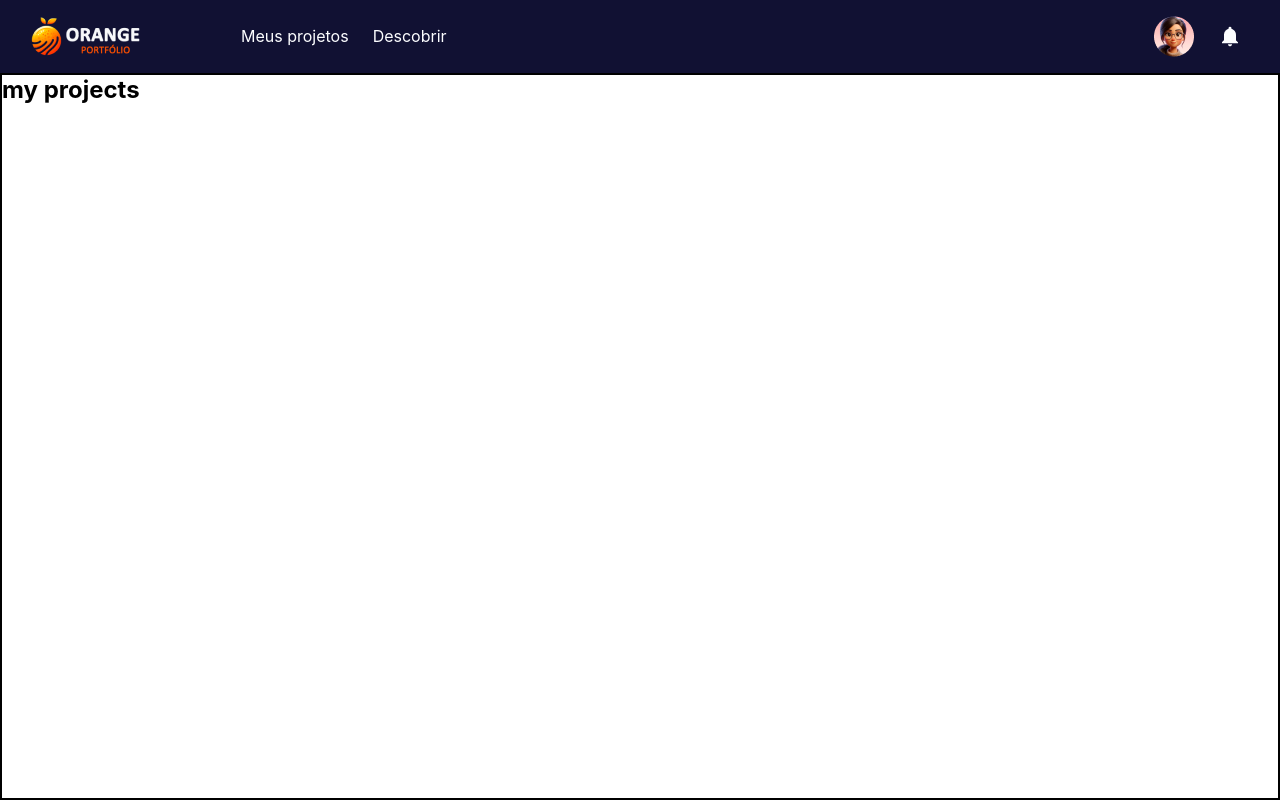
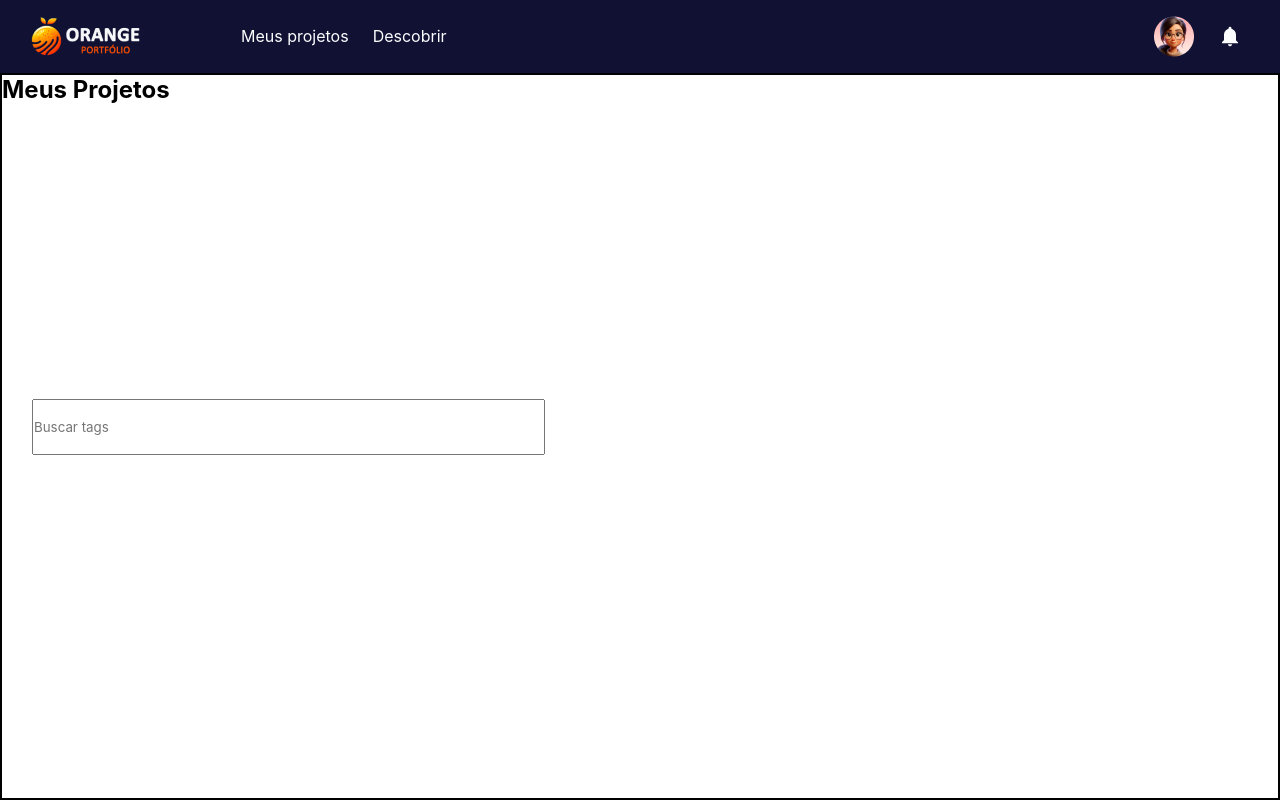
Before and after one commit to Indalecioolivo/HACKATHON-UNISANTA, a React (Vite) app: page /myprojects in a window 1280 px wide. Built offline with nearby package versions, Linux system fonts and the light colour scheme.

Commit message:
Criado modulo BuscadorTags

```diff
--- /dev/null
+++ b/src/modules/BuscadorTags/BuscadorTags.css
@@ -0,0 +1,7 @@
+.buscarTags-container input {
+    position: absolute;
+    width: 513px;
+    height: 56px;
+    left: 32px;
+    top: 399px;
+}
--- /dev/null
+++ b/src/modules/BuscadorTags/BuscadorTags.jsx
@@ -0,0 +1,9 @@
+import "./BuscadorTags.css";
+
+export default function BuscadorTags() {
+    return (
+        <section className="buscarTags-container">
+          <input type="text" placeholder="Buscar tags"/>
+        </section>
+      );
+}
--- a/src/routes/MyProjects/MyProjects.css
+++ b/src/routes/MyProjects/MyProjects.css
@@ -2,3 +2,7 @@
   height: calc(100% - 73px);
   border: 2px solid black;
 }
+
+.myprojects-container  h2 {
+
+}
--- a/src/routes/MyProjects/MyProjects.jsx
+++ b/src/routes/MyProjects/MyProjects.jsx
@@ -1,9 +1,11 @@
 import "./MyProjects.css";
+import BuscadorTags from "../../modules/BuscadorTags/BuscadorTags";
 
 export default function MyProjects() {
   return (
     <section className="myprojects-container">
-      <h1>my projects</h1>
+      <h2>Meus Projetos</h2>
+      <BuscadorTags/>
     </section>
   );
 }
```
